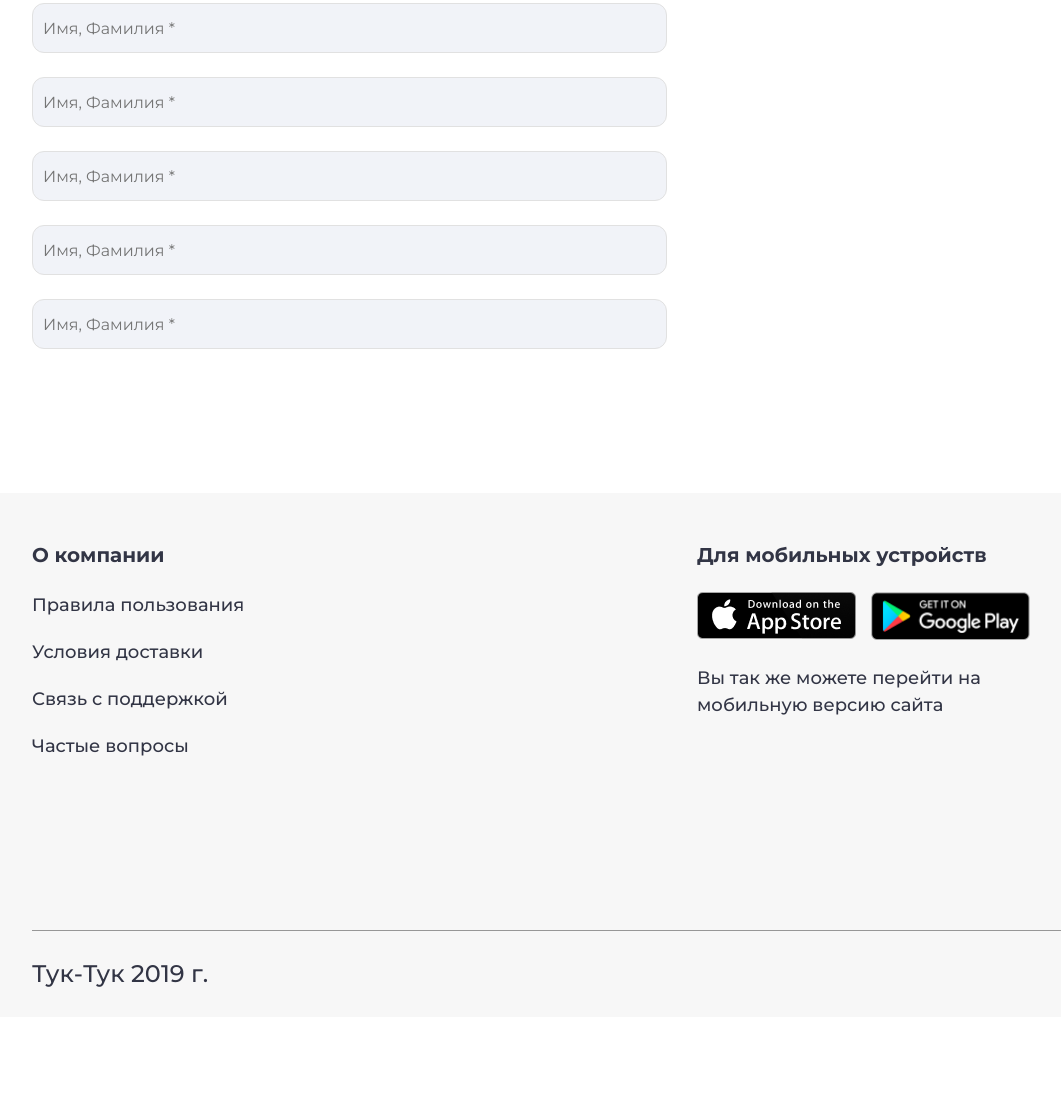
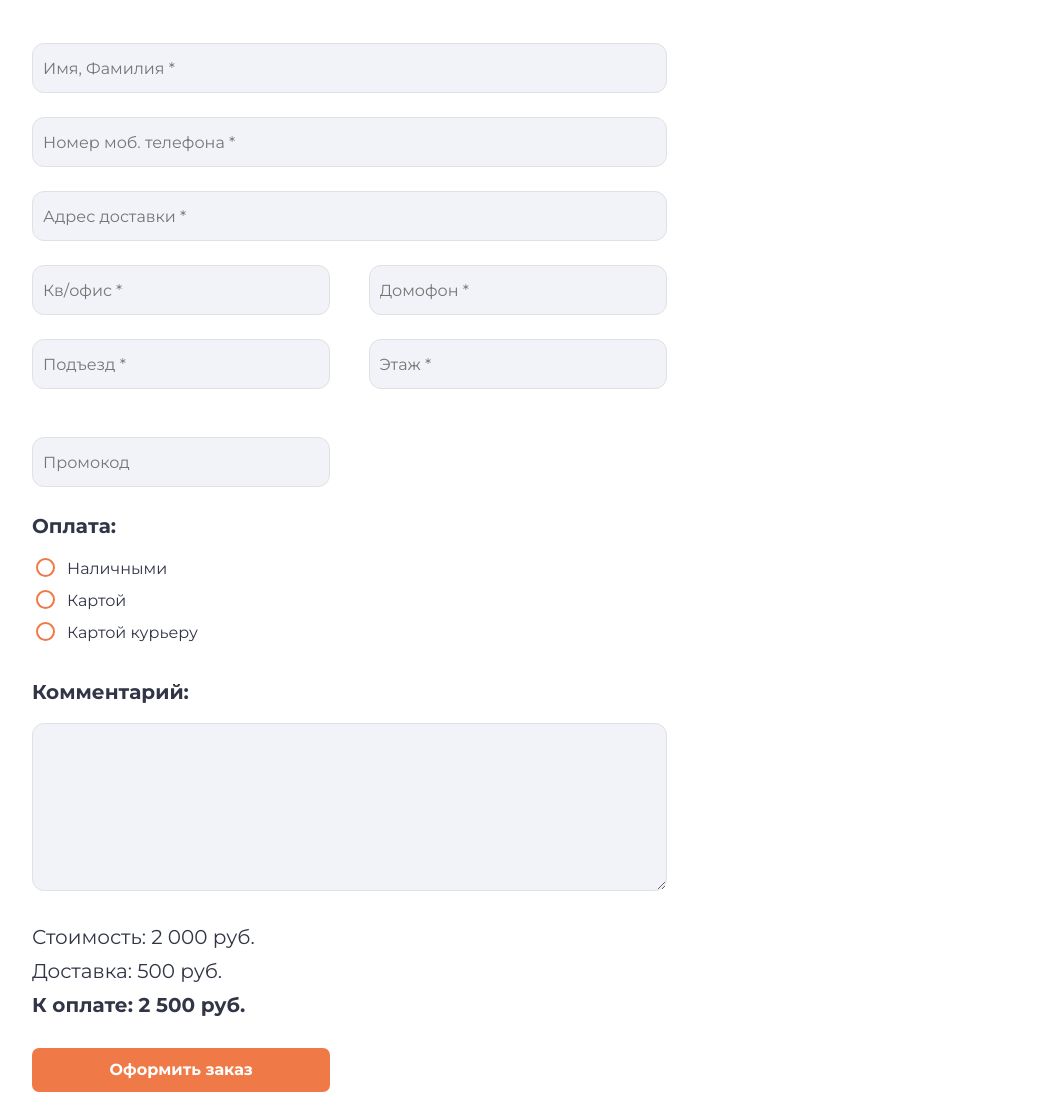
Before and after one commit to NightRoadMan/Tuc-tuc, a plain HTML site: page formpay.html in a window 1280 px wide. Shown: the part 264-1359 px from the top of the page, without its empty margins (53-1114 px from the left). Before the commit the page ends 1281 px from the top, so only its background shows below. Drawn offline with nearby package versions, Linux system fonts and the light colour scheme.

Commit message:
Оформление заказа

```diff
--- a/css/formpay.css
+++ b/css/formpay.css
@@ -20,3 +20,48 @@
     border-radius: 12px;
     padding: 0 10px 0 10px;
 }
+
+.w-48 {
+    width: 47%;
+}
+
+.radio {
+    position: absolute;
+    z-index: -1;
+    opacity: 0;
+    margin: 10px 0 0 7px;
+}
+.radio + label {
+    position: relative;
+    padding: 0 0 0 35px;
+    cursor: pointer;
+}
+
+.radio + label:after {
+    content: '';
+    position: absolute;
+    top: 1px;
+    left: 4px;
+    width: 19px;
+    height: 19px;
+    background: url("../img/radio-off.svg");
+    transition: .2s;
+}
+
+.radio:checked + label:after {
+    opacity: 1;
+    background: url("../img/radio-on.svg");
+}
+
+.form-pay-title {
+    font-size: 20px;
+    font-weight: bold;
+}
+
+.form-text-area {
+    background: #F1F3F8;
+    border: 1px solid #E1E1E1;
+    color: #8A8A8F;
+    font-size: 18px;
+    border-radius: 12px;
+}
--- a/css/main.css
+++ b/css/main.css
@@ -73,7 +73,27 @@ ul, li {
     right: -8px;
 }
 
+.block-registration-entry {
+    background: #fff;
+    font-size: 18px;
+    color: #979797;
+    position: relative;
+    margin-right: 10px;
+}
 
+.block-registration-entry:hover {
+    color: #EF7A47;
+}
+
+.block-registration-entry:after {
+    content: '';
+    position: absolute;
+    width: 2px;
+    height: 20px;
+    background: #EF7A47;
+    top: 2px;
+    right: -8px;
+}
 
 .menu-link {
     color: #979797;
--- a/formpay.html
+++ b/formpay.html
@@ -13,6 +13,7 @@
     <link href="https://fonts.googleapis.com/css?family=Montserrat:400,500,700&display=swap&subset=cyrillic" rel="stylesheet">
     <link rel="stylesheet" href="css/restorant.css">
     <link rel="stylesheet" href="css/formpay.css">
+    <link rel="stylesheet" href="css/profile.css">
     <link rel="stylesheet" href="css/adaptive.css">
 </head>
 <body>
@@ -55,10 +56,38 @@
                 <div class="col-7">
                     <form action="#">
                         <input type="text" placeholder="Имя, Фамилия *" class="tuc-input w-100 mb-4">
-                        <input type="tel" placeholder="Имя, Фамилия *" class="tuc-input w-100 mb-4">
-                        <input type="tel" placeholder="Имя, Фамилия *" class="tuc-input w-100 mb-4">
-                        <input type="tel" placeholder="Имя, Фамилия *" class="tuc-input w-100 mb-4">
-                        <input type="tel" placeholder="Имя, Фамилия *" class="tuc-input w-100 mb-4">
+                        <input type="tel" placeholder="Номер моб. телефона *" class="tuc-input w-100 mb-4">
+                        <input type="tel" placeholder="Адрес доставки *" class="tuc-input w-100 mb-4">
+                        <div class="d-flex justify-content-between">
+                            <input type="tel" placeholder="Кв/офис *" class="tuc-input w-48 mb-4">
+                            <input type="tel" placeholder="Домофон *" class="tuc-input w-48 mb-4">
+                        </div>
+                        <div class="d-flex justify-content-between">
+                            <input type="tel" placeholder="Подъезд *" class="tuc-input w-48 mb-4">
+                            <input type="tel" placeholder="Этаж *" class="tuc-input w-48">
+                        </div>
+                        <input type="number" placeholder="Промокод" class="tuc-input w-48 mt-4">
+                        <p class="form-pay-title mt-4">Оплата:</p>
+                        <div class="d-flex flex-column">
+                            <div>
+                                <input type="radio" id="cash" name="cash" value="cash" class="radio">
+                                <label for="cash">Наличными</label>
+                            </div>
+                            <div>
+                                <input type="radio" id="card" name="cash" value="cash" class="radio">
+                                <label for="card">Картой</label>
+                            </div>
+                            <div>
+                                <input type="radio" id="courier_card" name="cash" value="cash" class="radio">
+                                <label for="courier_card">Картой курьеру</label>
+                            </div>
+                        </div>
+                        <p class="form-pay-title mt-4">Комментарий:</p>
+                        <textarea class="form-text-area w-100" rows="6"></textarea>
+                        <p class="form-pay-title font-weight-normal mb-1 mt-4">Стоимость: 2 000 руб.</p>
+                        <p class="form-pay-title font-weight-normal mb-1">Доставка: 500 руб.</p>
+                        <p class="form-pay-title mb-1">К оплате: 2 500 руб.</p>
+                        <input type="button" class="bg-button w-48 mt-4" value="Оформить заказ">
                     </form>
                 </div>
             </div>
```
Also changed, not shown: img/Ellipse 2.5.svg (added), img/Ellipse 2.6.svg (added), img/radio-off.svg (added), img/radio-on.svg (added).
